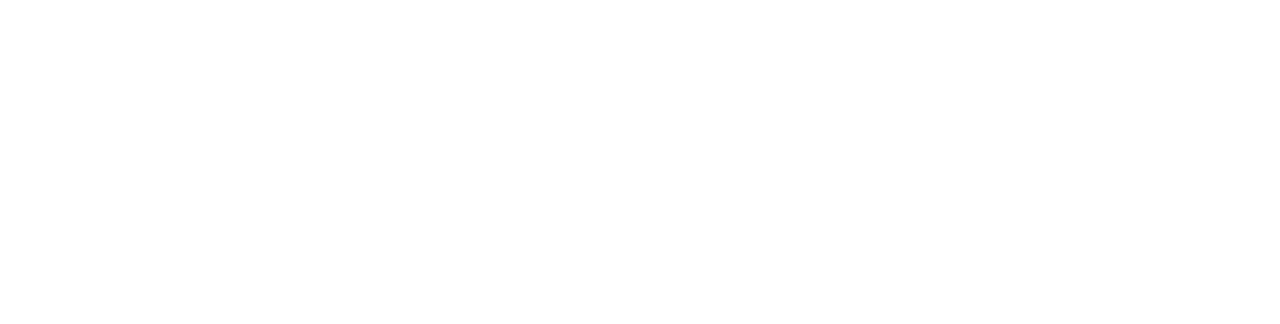
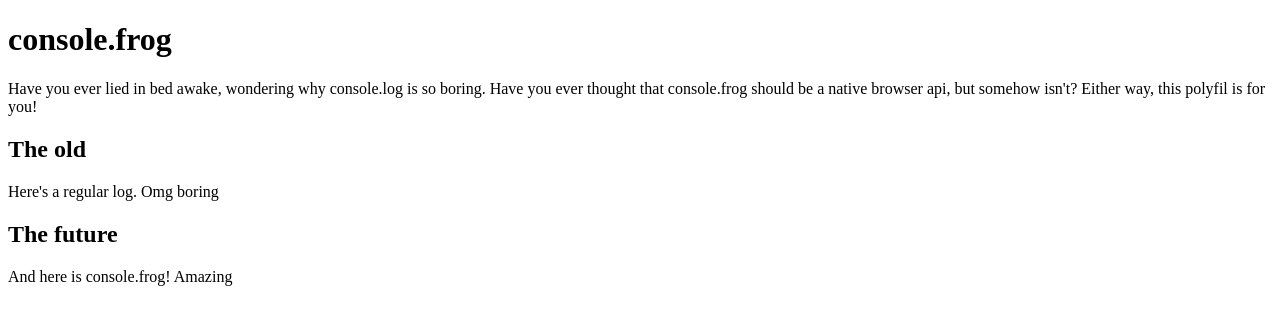
Before and after one commit to tholman/console-dot-frog, a plain HTML site: page demo/index.html in a window 1280 px wide. Drawn offline with Linux system fonts and the light colour scheme.

Commit message:
demo scaffolding

```diff
--- a/console.frog.js
+++ b/console.frog.js
@@ -39,7 +39,7 @@
     }
 
     // Log the frog!
-    for( var i = 0; i < frog.length; i++ ) {
+    for( i = 0; i < frog.length; i++ ) {
       console.log(frog[i] + "\n");
     }
   }
--- a/demo/index.html
+++ b/demo/index.html
@@ -7,8 +7,18 @@
 
     <!-- JS -->
     <script src='../console.frog.js'></script>
+    <style>
 
+    </style>
   </head>
   <body>
+    <h1>console.frog</h1>
+    <p> Have you ever lied in bed awake, wondering why console.log is so boring. Have you ever thought that console.frog should be a native browser api, but somehow isn't? Either way, this polyfil is for you!</p>
+    <h2>The old</h2>
+    <p>Here's a regular log. Omg boring</p>
+    <h2>The future</h2>
+    <p>And here is console.frog! Amazing</p>
+
+    <!-- Social stuff & Analytics -->
   </body>
 </html>
```
Also changed, not shown: readme.md (added).
